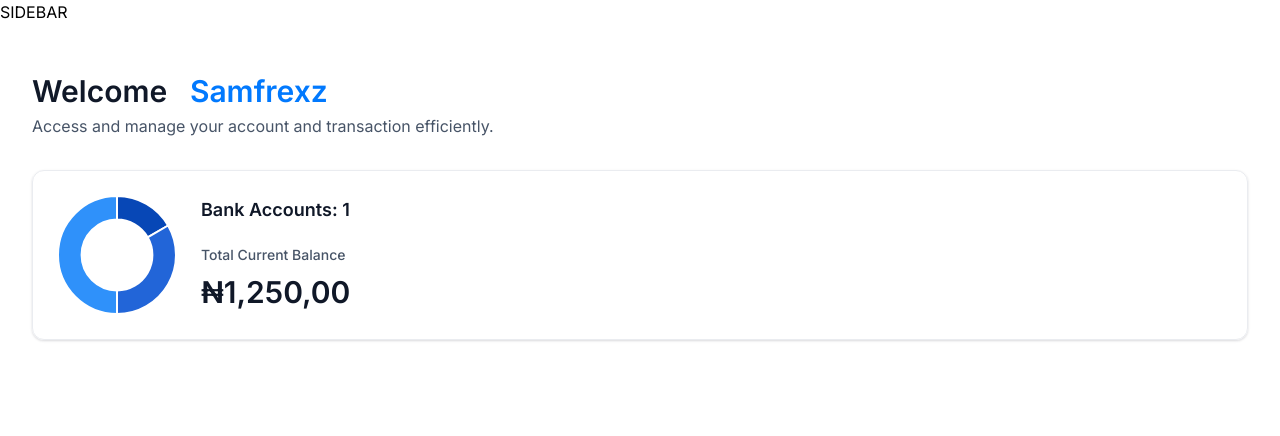
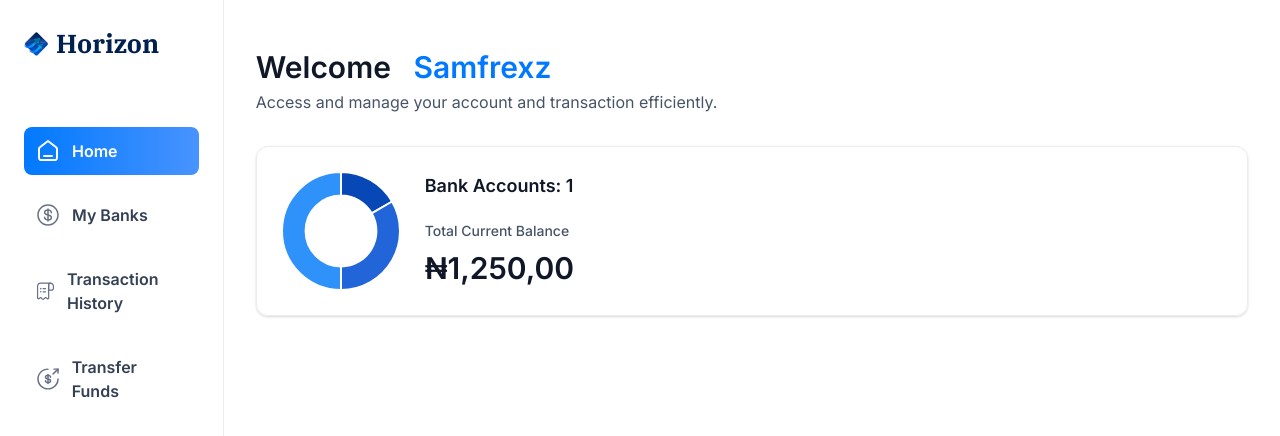
Before and after one commit to samfrexz619/webRtc, a Next.js app in the folder bank-app/: page / in a window 1280 px wide. Shown: the top 436 px of the page. Built offline with nearby package versions, Linux system fonts and the light colour scheme.

Commit message:
add Sidebar component

```diff
--- a/bank-app/app/(root)/layout.tsx
+++ b/bank-app/app/(root)/layout.tsx
@@ -1,12 +1,17 @@
+import SideBar from "@/components/SideBar";
 
 export default function RootLayout({
   children,
 }: Readonly<{
   children: React.ReactNode;
 }>) {
+  const loggedIn = {
+    firstName: 'Taylor',
+    lastName: 'Whyte'
+  }
   return (
-    <main>
-      SIDEBAR
+    <main className="flex w-full h-screen font-inter">
+      <SideBar user={loggedIn} />
       {children}
     </main>
   );
--- /dev/null
+++ b/bank-app/components/SideBar.tsx
@@ -0,0 +1,57 @@
+'use client';
+
+import { sidebarLinks } from '@/constants';
+import { cn } from '@/lib/utils';
+import Image from 'next/image';
+import Link from 'next/link';
+import { usePathname } from 'next/navigation';
+import React from 'react';
+
+
+
+const SideBar: React.FC<SiderbarProps> = ({ user }) => {
+  const pathname = usePathname()
+  console.log(pathname)
+  return (
+    <section className='sidebar'>
+      <nav className="flex flex-col gap-4">
+        <Link href='/' className='mb-12 cursor-pointer flex items-center gap-2'>
+          <Image
+            src='/icons/logo.svg'
+            width={34}
+            height={34}
+            alt='Horizon logo'
+            className='size-[24px] max-xl:size-14'
+          />
+          <h1 className='sidebar-logo'>Horizon</h1>
+        </Link>
+        {sidebarLinks.map(link => {
+          const isActive = pathname === link.route
+          return (
+            <Link
+              href={link.route}
+              key={link.label}
+              className={cn('sidebar-link', isActive && 'bg-bank-gradient')}
+            >
+              <div className="relative size-6">
+                <Image
+                  src={link.imgURL}
+                  alt={link.label}
+                  fill
+                  className={cn({ 'brightness-[3] invert-0': isActive })}
+                />
+              </div>
+              <p className={cn('sidebar-label', { '!text-white': isActive })}>
+                {link.label}
+              </p>
+            </Link>
+          )
+        })}
+        USER
+      </nav>
+      USER
+    </section>
+  );
+}
+
+export default SideBar;
```
Also changed, not shown: bank-app/app/globals.css (+7 -4 lines).
